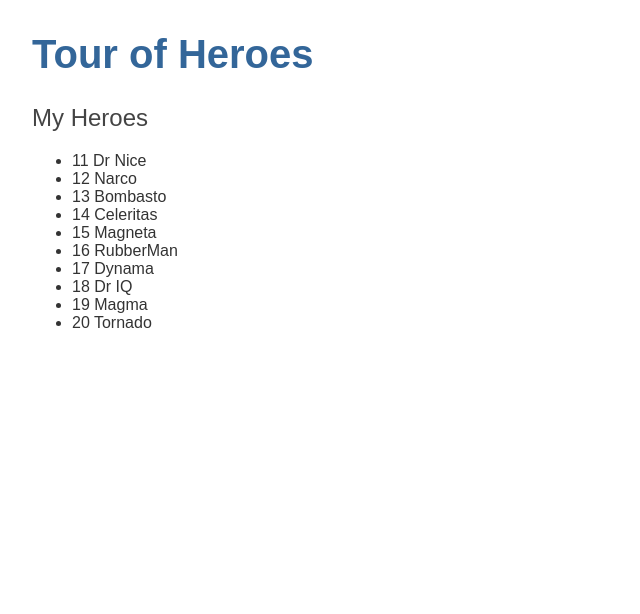
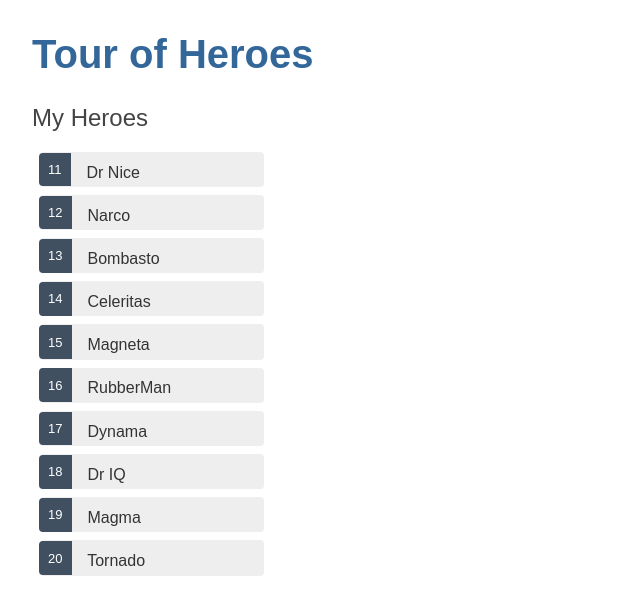
Before and after one commit to nemkin/angular-tour-of-heroes, an Angular app: page / in a window 1280 px wide. Shown: the top 614 px of the page, without its empty margins (0-640 px from the left). Built offline with nearby package versions, Linux system fonts and the light colour scheme.

Commit message:
Add heroes list stylesheet

```diff
--- a/src/app/heroes/heroes.component.css
+++ b/src/app/heroes/heroes.component.css
@@ -0,0 +1,44 @@
+/* HeroesComponent's private CSS styles */
+.heroes {
+  margin: 0 0 2em 0;
+  list-style-type: none;
+  padding: 0;
+  width: 15em;
+}
+.heroes li {
+  cursor: pointer;
+  position: relative;
+  left: 0;
+  background-color: #EEE;
+  margin: .5em;
+  padding: .3em 0;
+  height: 1.6em;
+  border-radius: 4px;
+}
+.heroes li:hover {
+  color: #607D8B;
+  background-color: #DDD;
+  left: .1em;
+}
+.heroes li.selected {
+  background-color: #CFD8DC;
+  color: white;
+}
+.heroes li.selected:hover {
+  background-color: #BBD8DC;
+  color: white;
+}
+.heroes .badge {
+  display: inline-block;
+  font-size: small;
+  color: white;
+  padding: 0.8em 0.7em 0 0.7em;
+  background-color:#405061;
+  line-height: 1em;
+  position: relative;
+  left: -1px;
+  top: -4px;
+  height: 1.8em;
+  margin-right: .8em;
+  border-radius: 4px 0 0 4px;
+}
```
